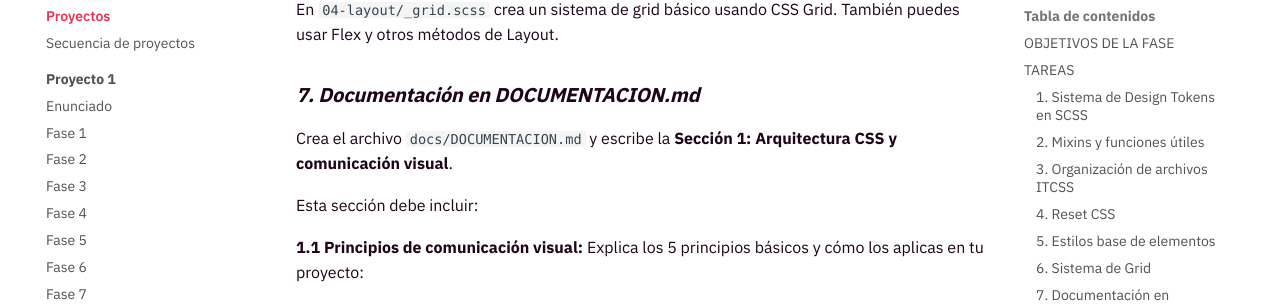
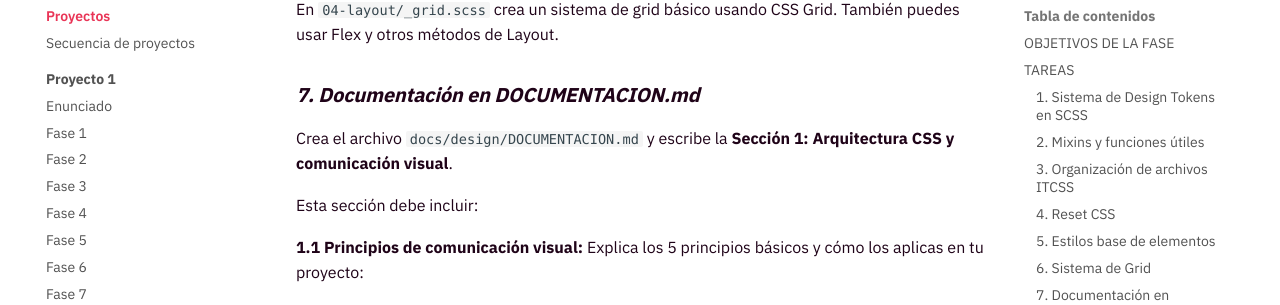
Before and after one commit to envasador/diseno-interfaces-web, an MkDocs documentation site: the page built from docs/proyectos/proyecto3/proyecto-maquetar-para-dar-forma-fase-1.md, in a window 1280 px wide and 1400 px high, scrolled down 1980 px. Shown: the part 129-434 px from the top of the window. Built offline with MkDocs 1.6.1 and Material for MkDocs 9.7.7, drawn with Linux system fonts in a browser that asks for light colours; some of the changed text lies outside the part shown.

Commit message:
Corrección docs/design/DOCUMENTACION.md

```diff
--- a/docs/proyectos/proyecto3/proyecto-maquetar-para-dar-forma-fase-1.md
+++ b/docs/proyectos/proyecto3/proyecto-maquetar-para-dar-forma-fase-1.md
@@ -54,7 +54,7 @@ En `04-layout/_grid.scss` crea un sistema de grid básico usando CSS Grid. Tambi
 
 ### ***7\. Documentación en DOCUMENTACION.md***
 
-Crea el archivo `docs/DOCUMENTACION.md` y escribe la **Sección 1: Arquitectura CSS y comunicación visual**.
+Crea el archivo `docs/design/DOCUMENTACION.md` y escribe la **Sección 1: Arquitectura CSS y comunicación visual**.
 
 Esta sección debe incluir:
 
@@ -90,4 +90,4 @@ Incluye capturas de pantalla de tu diseño de Figma señalando dónde aplicas ca
 * Reset CSS implementado
 * Estilos base de elementos HTML
 * Sistema de grid básico
-* Sección 1 del `docs/DOCUMENTACION.md` completada con capturas
+* Sección 1 del `docs/design/DOCUMENTACION.md` completada con capturas
```
Also changed, not shown: docs/proyectos/proyecto3/enunciado.md (+1 -0 lines), docs/proyectos/proyecto3/proyecto-maquetar-para-dar-forma-fase-2.md (+1 -1 lines), docs/proyectos/proyecto3/proyecto-maquetar-para-dar-forma-fase-3.md (+1 -1 lines).
